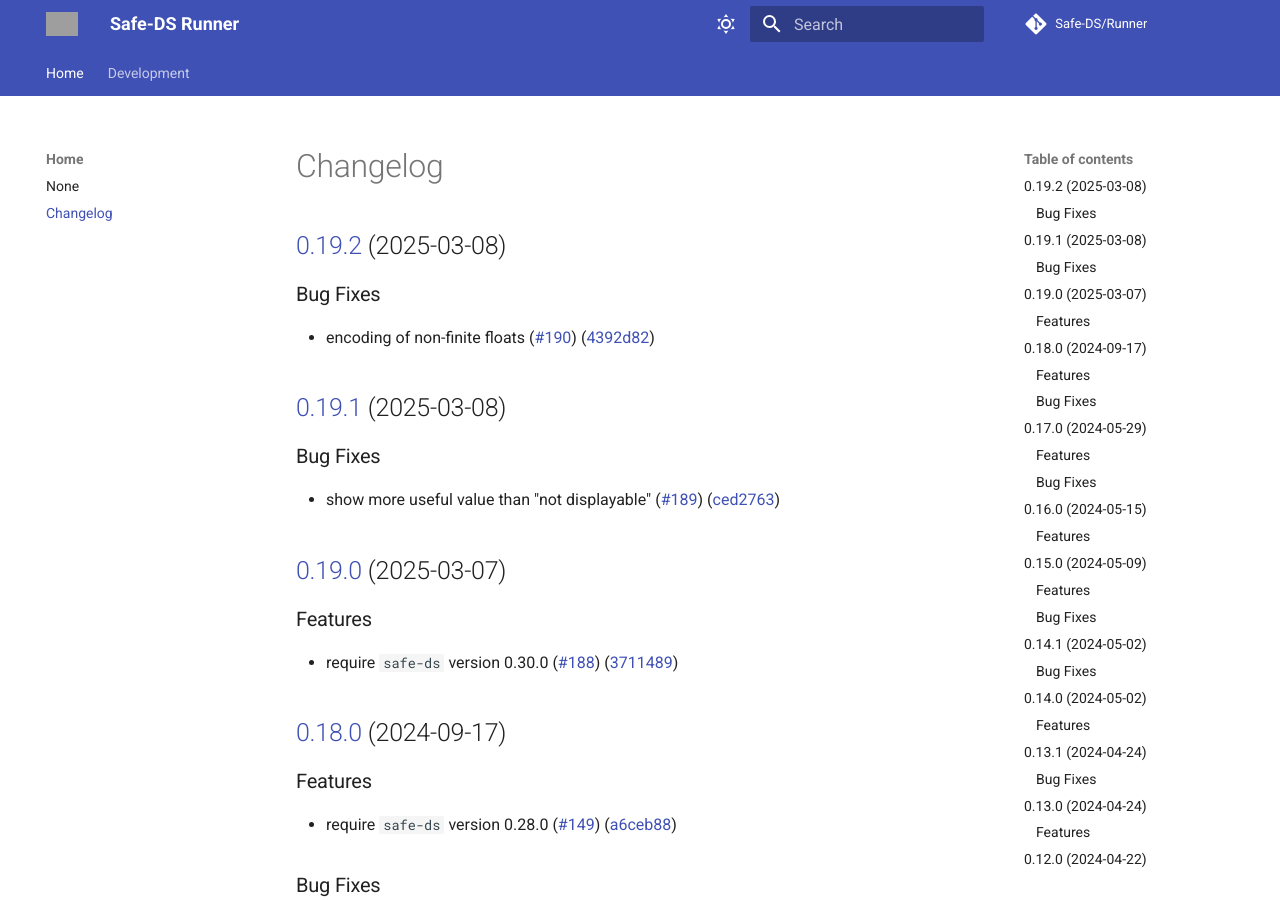
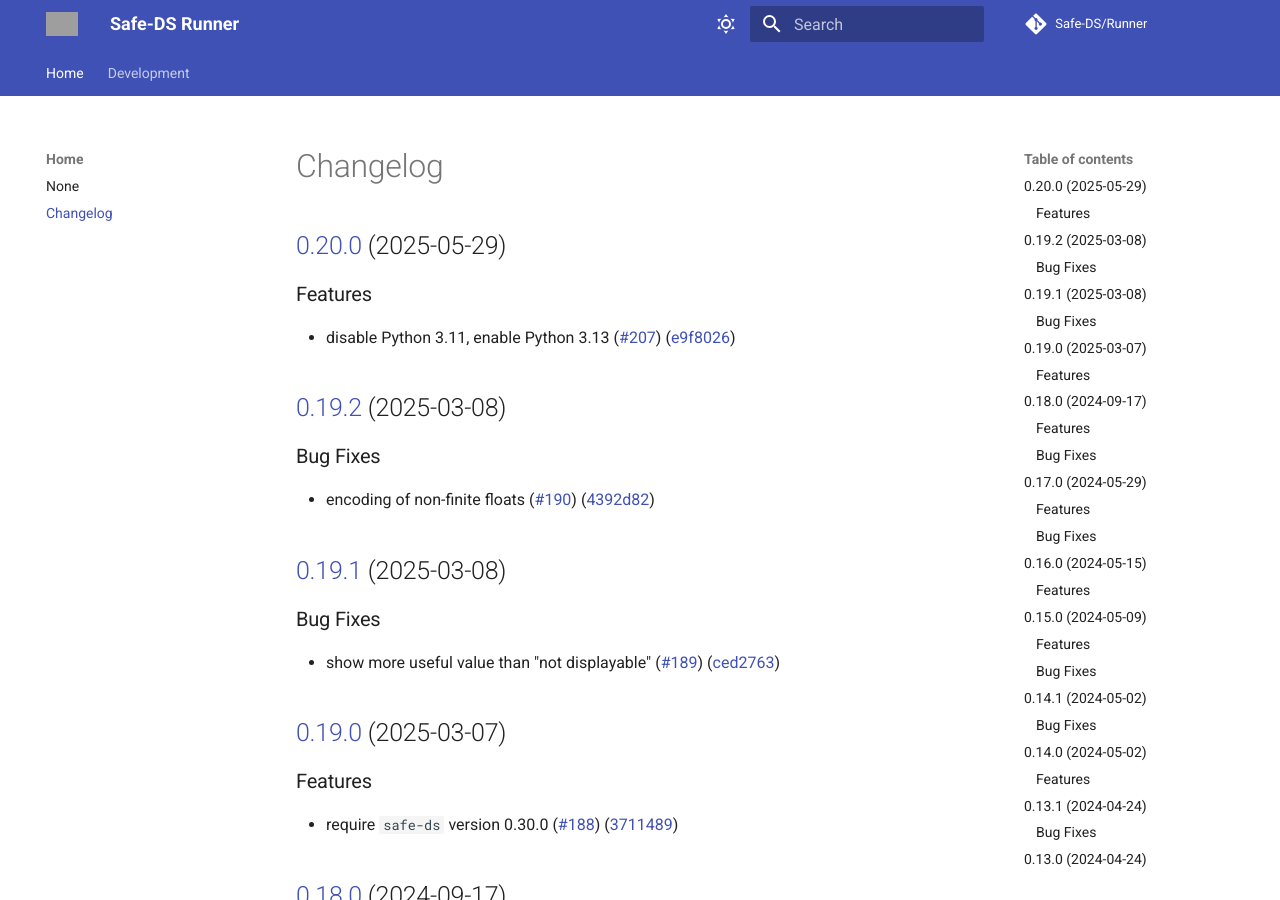
Before and after one commit to Safe-DS/Runner, an MkDocs documentation site: the page built from docs/CHANGELOG.md, in a window 1280 px wide and 900 px high. Built offline with MkDocs 1.6.1 and Material for MkDocs 9.7.7, drawn with Linux system fonts in a browser that asks for light colours; comment, search, counter and statistics services are not loaded; grey boxes are pictures that could not be loaded.

Commit message:
chore(release): 0.20.0 [skip ci]
## [0.20.0](https://github.com/Safe-DS/Runner/compare/v0.19.2...v0.20.0) (2025-05-29)

### Features

* disable Python 3.11, enable Python 3.13 ([#207](https://github.com/Safe-DS/Runner/issues/207)) ([e9f8026](https://github.com/Safe-DS/Runner/commit/e9f80260bb0db82f8c0dd12ce704fa06b6c9de18))

```diff
--- a/docs/CHANGELOG.md
+++ b/docs/CHANGELOG.md
@@ -1,3 +1,9 @@
+## [0.20.0](https://github.com/Safe-DS/Runner/compare/v0.19.2...v0.20.0) (2025-05-29)
+
+### Features
+
+* disable Python 3.11, enable Python 3.13 ([#207](https://github.com/Safe-DS/Runner/issues/207)) ([e9f8026](https://github.com/Safe-DS/Runner/commit/e9f80260bb0db82f8c0dd12ce704fa06b6c9de18))
+
 ## [0.19.2](https://github.com/Safe-DS/Runner/compare/v0.19.1...v0.19.2) (2025-03-08)
 
 ### Bug Fixes
--- a/pyproject.toml
+++ b/pyproject.toml
@@ -1,6 +1,6 @@
 [tool.poetry]
 name = "safe-ds-runner"
-version = "0.19.2"
+version = "0.20.0"
 description = "Execute Safe-DS programs that were compiled to Python."
 authors = ["Lars Reimann <mail@larsreimann.com>"]
 license = "MIT"
```
